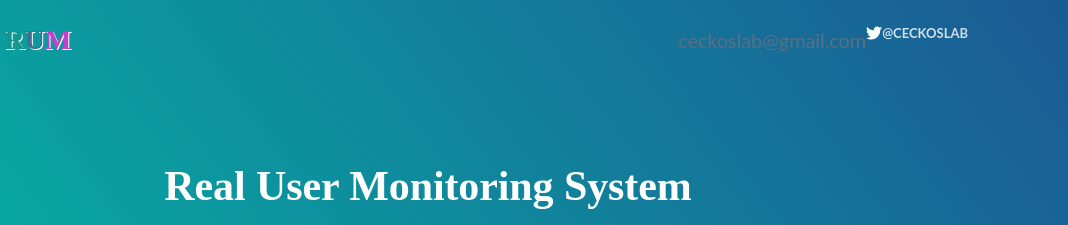
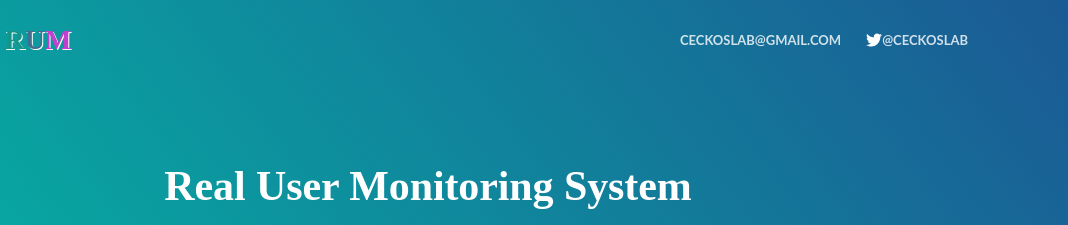
Before and after one commit to basicrum/website, a plain HTML site: page index.html in a window 1280 px wide. Shown: the top 225 px of the page, 212-1280 px from the left. Drawn offline with Linux system fonts and the light colour scheme.

Commit message:
Changed email address styling.

```diff
--- a/index.html
+++ b/index.html
@@ -22,7 +22,7 @@
                     </div>
                     <ul class="header-links list-reset m-0">
                         <li>
-                            ceckoslab@gmail.com
+                            <a style="padding: 0; margin-right: 25px" href="#">ceckoslab@gmail.com</a>
                         </li>
                         <li>
                             <svg width="16" height="16" xmlns="http://www.w3.org/2000/svg">
```
